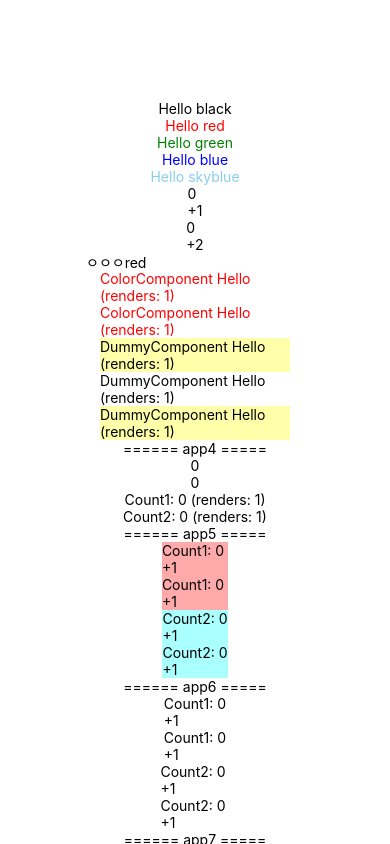
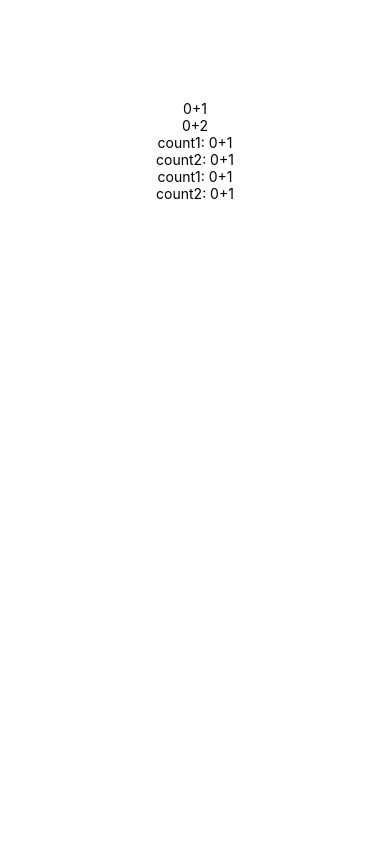
Before and after one commit to g1d5ny/HookStudy, a React Native app: screen / in a window 390 px wide. Built offline with nearby package versions, Linux system fonts and the light colour scheme.

Commit message:
4부 구독을 이용한 모듈 상태 공유

```diff
--- a/App.js
+++ b/App.js
@@ -13,6 +13,9 @@ import { App4 } from "./src/chapter03/04_pitfall-when-using-context-for-object"
 import { App5 } from "./src/chapter03/05_creating-small-state-pieces"
 import { App6 } from "./src/chapter03/06_creating-one-state-with-userreducer-and-propagate-with-multiple-contexts"
 import { App7, App8 } from "./src/chapter03/07_factory-pattern-with-custom-hook"
+import { App4_1 } from "./src/chapter04/01_use_store_with_subscription"
+import { App4_2 } from "./src/chapter04/02_use_store_with_selector"
+import { App4_3 } from "./src/chapter04/03_use_subscription_with_store"
 
 export default function App() {
     // 싱글턴이 아닌 전역 상태가 어떻게 작동하는지
@@ -27,8 +30,12 @@ export default function App() {
     return (
         <ScrollView>
             <View style={styles.container}>
+                {/* chapter04 */}
+                <App4_1 />
+                <App4_2 />
+                <App4_3 />
                 {/* chapter03 */}
-                <UseContextBasicComponent />
+                {/* <UseContextBasicComponent />
                 <UseContextWithUseStateComponent />
                 <InputColorComponent />
                 <Text>====== app4 =====</Text>
@@ -40,7 +47,7 @@ export default function App() {
                 <Text>====== app7 =====</Text>
                 <App7 />
                 <Text>====== app8 =====</Text>
-                <App8 />
+                <App8 /> */}
                 {/* chapter02 */}
                 {/* <GrandParent /> */}
                 {/*전역상태를 사용해야하는 케이스*/}
--- /dev/null
+++ b/src/chapter04/01_use_store_with_subscription.tsx
@@ -0,0 +1,88 @@
+import { useEffect, useState } from "react"
+import { Text, TouchableOpacity } from "react-native"
+
+type Store<T> = {
+    getState: () => T
+    setState: (action: T | ((prev: T) => T)) => void
+    subscribe: (callback: () => void) => () => void
+}
+
+const createStore = <T extends unknown>(initialState: T): Store<T> => {
+    let state = initialState
+    const callbacks = new Set<() => void>()
+
+    const getState = () => state
+
+    const setState = (nextState: T | ((prev: T) => T)) => {
+        state = typeof nextState === "function" ? (nextState as (prev: T) => T)(state) : nextState
+        callbacks.forEach(callback => callback())
+    }
+
+    const subscribe = (callback: () => void) => {
+        callbacks.add(callback)
+        return () => {
+            callbacks.delete(callback)
+        }
+    }
+    return { getState, setState, subscribe }
+}
+
+const store = createStore({ count: 0 })
+
+const useStore = <T extends unknown>(store: Store<T>) => {
+    const [state, setState] = useState(store.getState())
+
+    useEffect(() => {
+        // store가 이미 새로운 상태를 가지고 있을 가능성이 있기 때문에 한번 호출
+        const unsubscribe = store.subscribe(() => {
+            setState(store.getState())
+        })
+        setState(store.getState())
+        return unsubscribe
+    }, [store])
+
+    return [state, store.setState] as const
+}
+
+const Component1 = () => {
+    const [state, setState] = useStore(store)
+    const inc = () => {
+        setState(prev => ({
+            ...prev,
+            count: prev.count + 1
+        }))
+    }
+    return (
+        <Text>
+            {state.count}
+            <TouchableOpacity onPress={inc}>
+                <Text>+1</Text>
+            </TouchableOpacity>
+        </Text>
+    )
+}
+
+const Component2 = () => {
+    const [state, setState] = useStore(store)
+    const inc2 = () => {
+        setState(prev => ({
+            ...prev,
+            count: prev.count + 2
+        }))
+    }
+    return (
+        <Text>
+            {state.count}
+            <TouchableOpacity onPress={inc2}>
+                <Text>+2</Text>
+            </TouchableOpacity>
+        </Text>
+    )
+}
+
+export const App4_1 = () => (
+    <>
+        <Component1 />
+        <Component2 />
+    </>
+)
--- /dev/null
+++ b/src/chapter04/02_use_store_with_selector.tsx
@@ -0,0 +1,105 @@
+import { useCallback, useEffect, useState } from "react"
+import { Text, TouchableOpacity } from "react-native"
+
+type Store<T> = {
+    getState: () => T
+    setState: (action: T | ((prev: T) => T)) => void
+    subscribe: (callback: () => void) => () => void
+}
+
+const createStore = <T extends unknown>(initialState: T): Store<T> => {
+    let state = initialState
+    const callbacks = new Set<() => void>()
+    const getState = () => state
+    const setState = (nextState: T | ((prev: T) => T)) => {
+        state = typeof nextState === "function" ? (nextState as (prev: T) => T)(state) : nextState
+        callbacks.forEach(callback => callback())
+    }
+    const subscribe = (callback: () => void) => {
+        callbacks.add(callback)
+        return () => {
+            callbacks.delete(callback)
+        }
+    }
+    return { getState, setState, subscribe }
+}
+
+const store = createStore({ count1: 0, count2: 0 })
+
+const useStoreSelector = <T, S>(store: Store<T>, selector: (state: T) => S) => {
+    const [state, setState] = useState(() => selector(store.getState()))
+    // 1. () => selector(store.getState()) = () => store.getState().count1
+    // 2. const [state, setState] = useState(store.getState().count1)
+    // 3. const [state, setState] = useState(0)
+
+    useEffect(() => {
+        // store가 이미 새로운 상태를 가지고 있을 가능성이 있기 때문에 한번 호출
+        const unsubscribe = store.subscribe(() => {
+            setState(selector(store.getState()))
+        })
+        // 1. const unsubscribe = store.subscribe(() => {
+        //      setState(0)
+        //    })
+        console.log("구독!!>_< " + selector(store.getState()))
+
+        // 2. createStore 내 callbacks의 Set에 () => {setState(0)}를 추가
+        setState(selector(store.getState())) // setState(0)
+        return unsubscribe // createStore 내 callbacks에 있는 () => {setState(selector(store.getState()))} 지움
+    }, [store, selector])
+    return state
+}
+
+const Component1 = () => {
+    const selector = a => a.count1
+    const state = useStoreSelector(
+        store,
+        // selector
+        useCallback(selector, [])
+    )
+
+    const inc = () => {
+        store.setState(prev => ({
+            ...prev,
+            count1: prev.count1 + 1
+        }))
+    }
+
+    console.log("Component1 rendering ")
+    return (
+        <Text>
+            count1: {state}
+            <TouchableOpacity onPress={inc}>
+                <Text>+1</Text>
+            </TouchableOpacity>
+        </Text>
+    )
+}
+
+const selectCount2 = (state: ReturnType<typeof store.getState>) => state.count2
+
+const Component2 = () => {
+    const state = useStoreSelector(store, selectCount2)
+    const inc = () => {
+        store.setState(prev => ({
+            ...prev,
+            count2: prev.count2 + 1
+        }))
+    }
+    return (
+        <Text>
+            count2: {state}
+            <TouchableOpacity onPress={inc}>
+                <Text>+1</Text>
+            </TouchableOpacity>
+        </Text>
+    )
+}
+
+export const App4_2 = () => (
+    <>
+        <Component1 />
+        {/* <Component1 />
+        <Component2 /> */}
+        <Component2 />
+    </>
+)
--- /dev/null
+++ b/src/chapter04/03_use_subscription_with_store.tsx
@@ -0,0 +1,95 @@
+import { useCallback, useMemo } from "react"
+import { useSubscription } from "use-subscription"
+import { Text, TouchableOpacity } from "react-native"
+
+type Store<T> = {
+    getState: () => T
+    setState: (action: T | ((prev: T) => T)) => void
+    subscribe: (callback: () => void) => () => void
+}
+
+const createStore = <T extends unknown>(initialState: T): Store<T> => {
+    let state = initialState
+    const callbacks = new Set<() => void>()
+    const getState = () => state
+    const setState = (nextState: T | ((prev: T) => T)) => {
+        state = typeof nextState === "function" ? (nextState as (prev: T) => T)(state) : nextState
+        callbacks.forEach(callback => callback())
+    }
+    const subscribe = (callback: () => void) => {
+        callbacks.add(callback)
+        return () => {
+            callbacks.delete(callback)
+        }
+    }
+    return { getState, setState, subscribe }
+}
+
+const store = createStore({ count1: 0, count2: 0 })
+
+const useStoreSelector = <T, S>(store: Store<T>, selector: (state: T) => S) =>
+    useSubscription(
+        useMemo(
+            () => ({
+                getCurrentValue: () => selector(store.getState()), // () => store.getState().count1
+                subscribe: store.subscribe
+            }),
+            [store, selector]
+        )
+    )
+
+const Component1 = () => {
+    const state = useStoreSelector(
+        store,
+        useCallback(state => state.count1, [])
+    )
+    /*
+  const state = useSubscription(useMemo(() => ({
+    getCurrentValue: () => store.getState().count1,
+    subscribe: store.subscribe,
+  }), []));
+  */
+    const inc = () => {
+        store.setState(prev => ({
+            ...prev,
+            count1: prev.count1 + 1
+        }))
+    }
+    return (
+        <Text>
+            count1: {state}
+            <TouchableOpacity onPress={inc}>
+                <Text>+1</Text>
+            </TouchableOpacity>
+        </Text>
+    )
+}
+
+const selectCount2 = (state: ReturnType<typeof store.getState>) => state.count2
+
+const Component2 = () => {
+    const state = useStoreSelector(store, selectCount2)
+    const inc = () => {
+        store.setState(prev => ({
+            ...prev,
+            count2: prev.count2 + 1
+        }))
+    }
+    return (
+        <Text>
+            count2: {state}
+            <TouchableOpacity onPress={inc}>
+                <Text>+1</Text>
+            </TouchableOpacity>
+        </Text>
+    )
+}
+
+export const App4_3 = () => (
+    <>
+        <Component1 />
+        {/* <Component1 />
+        <Component2 /> */}
+        <Component2 />
+    </>
+)
```
